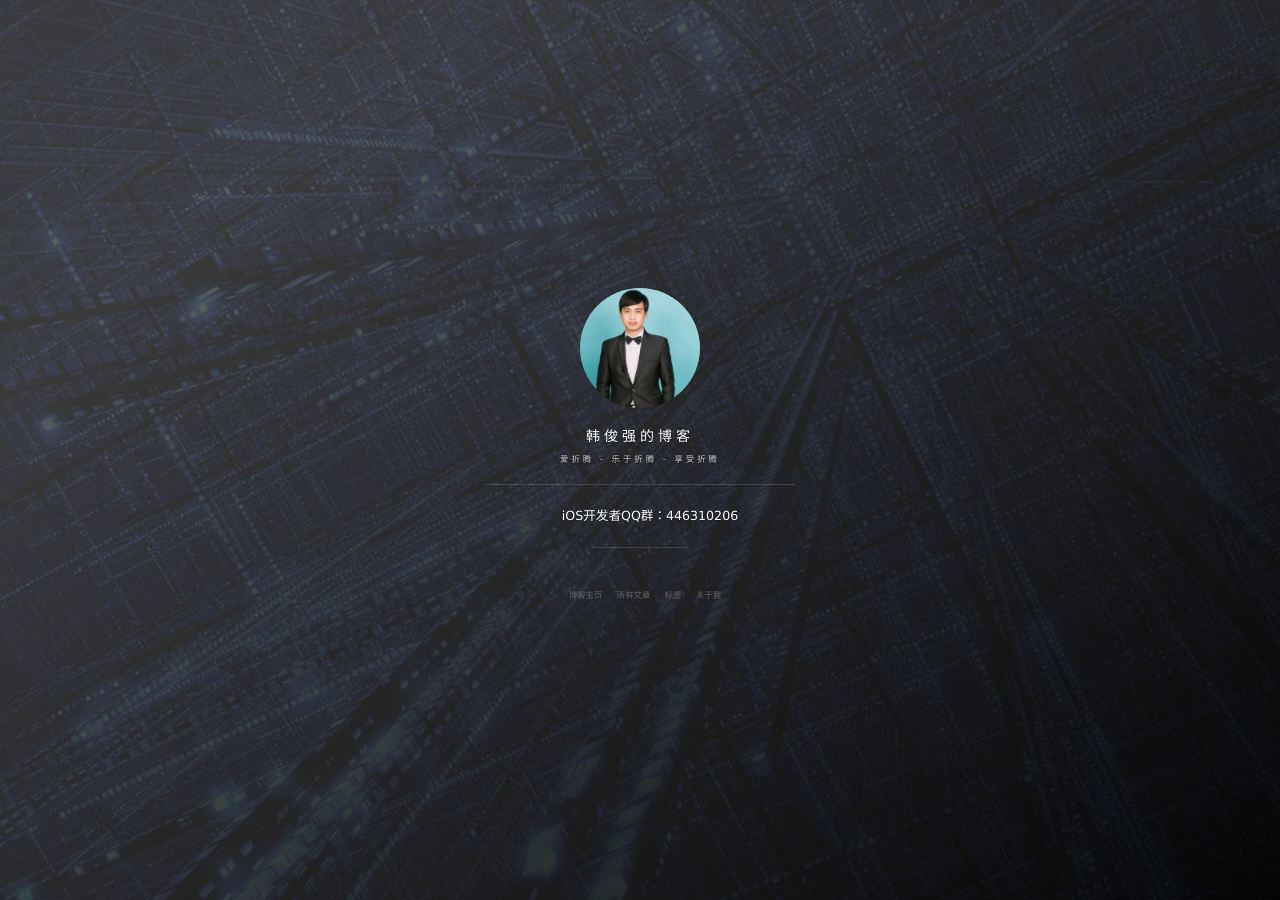
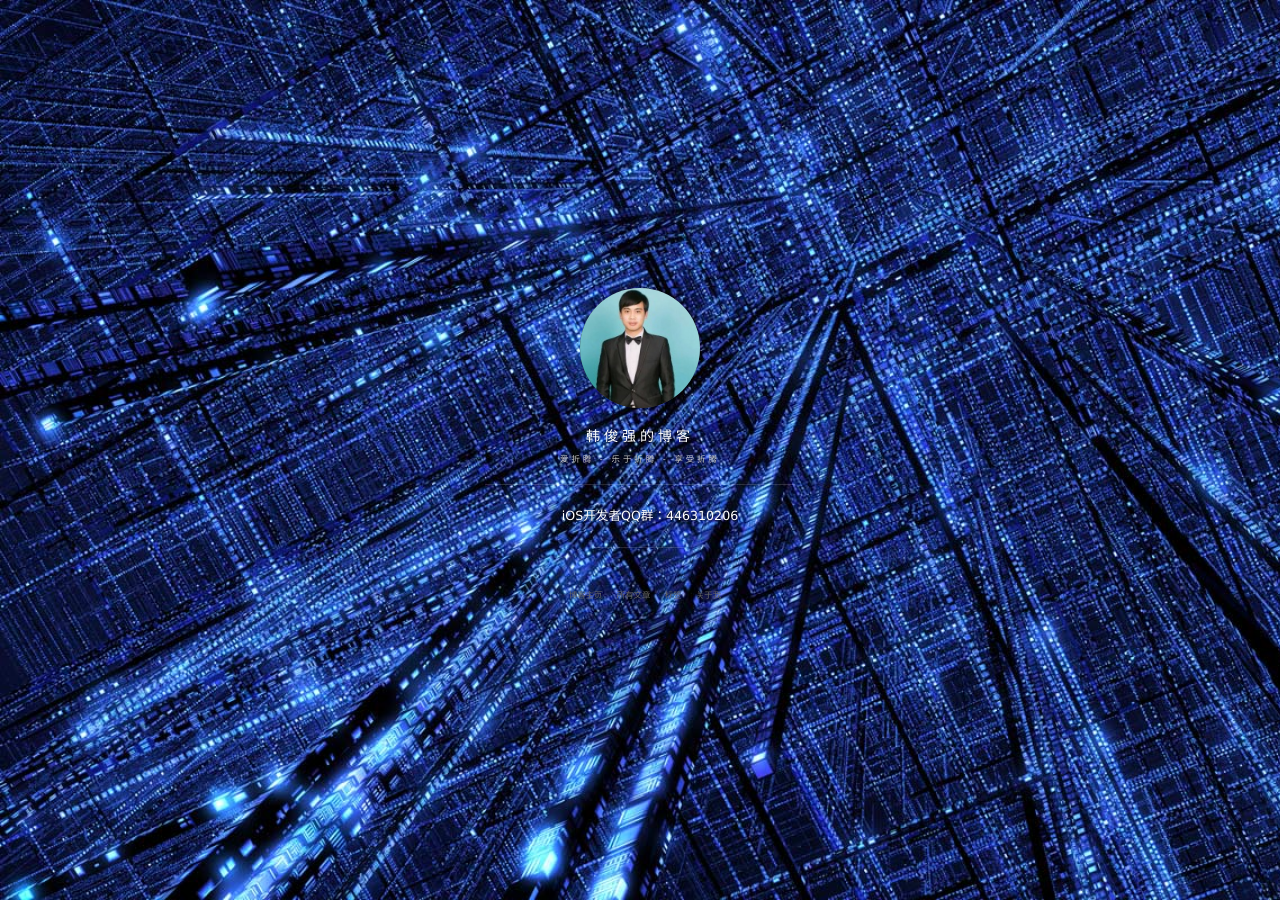
Before and after one commit to xiaohange/xiaohange.github.io, a Jekyll site: the page built from index.html, in a window 1280 px wide. Built offline with Jekyll 4.4.1, drawn with Linux system fonts in a browser that asks for light colours; nearby versions of some CDN libraries; the list of posts is cut into pages by our own code; comment, search, counter and statistics services are not loaded; grey boxes are pictures that could not be loaded.

Commit message:
no message

```diff
--- a/_config.yml
+++ b/_config.yml
@@ -53,7 +53,7 @@ kramdown:
 textColor: #FF0000
 
 # supported colors: blue, green, purple, red, orange or slate. If you need clear, leave it empty.
-cover_color: clear
+# cover_color: clear
 
 # The blog button should not be removed.
 blog_button:
```
